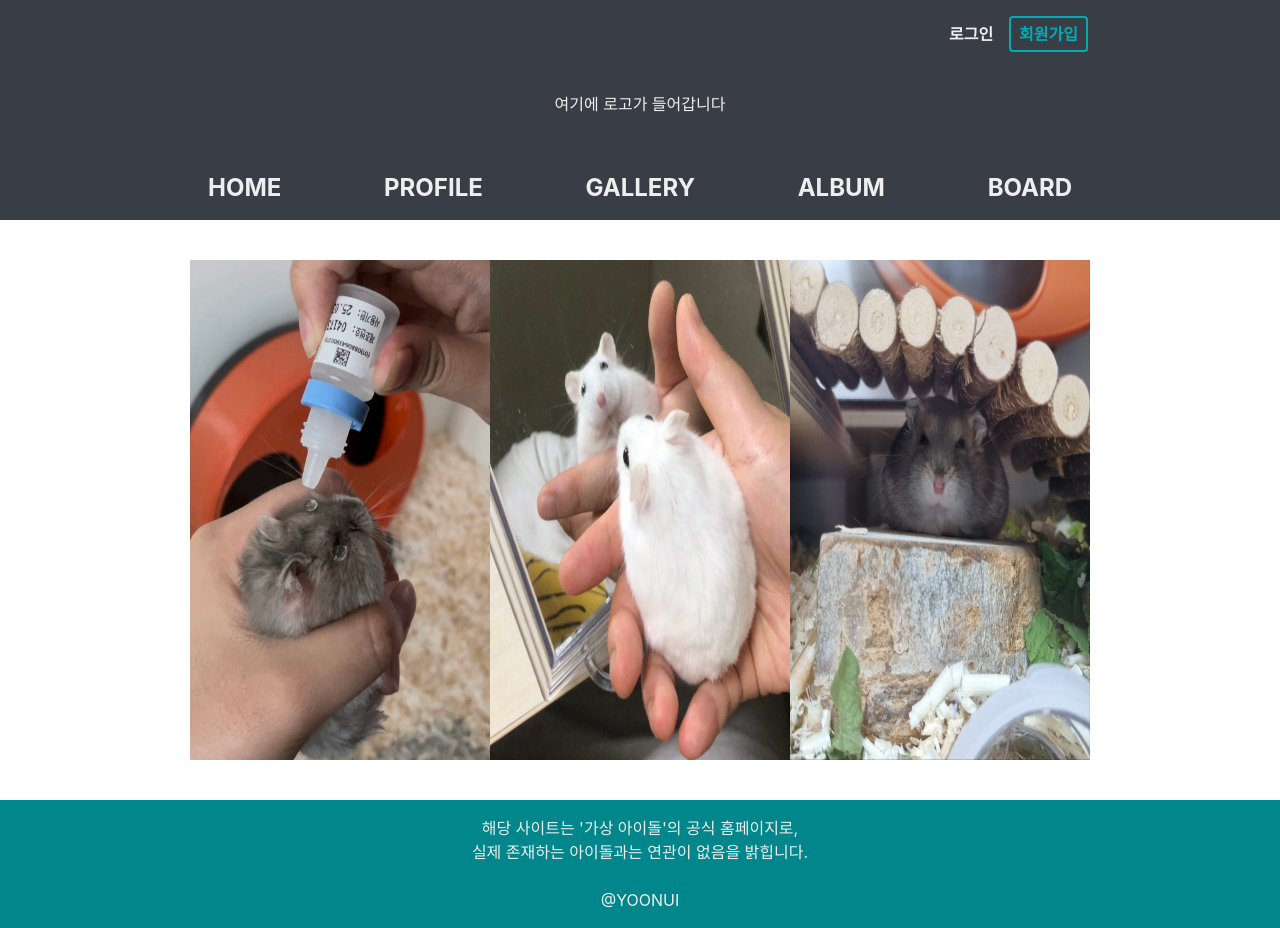
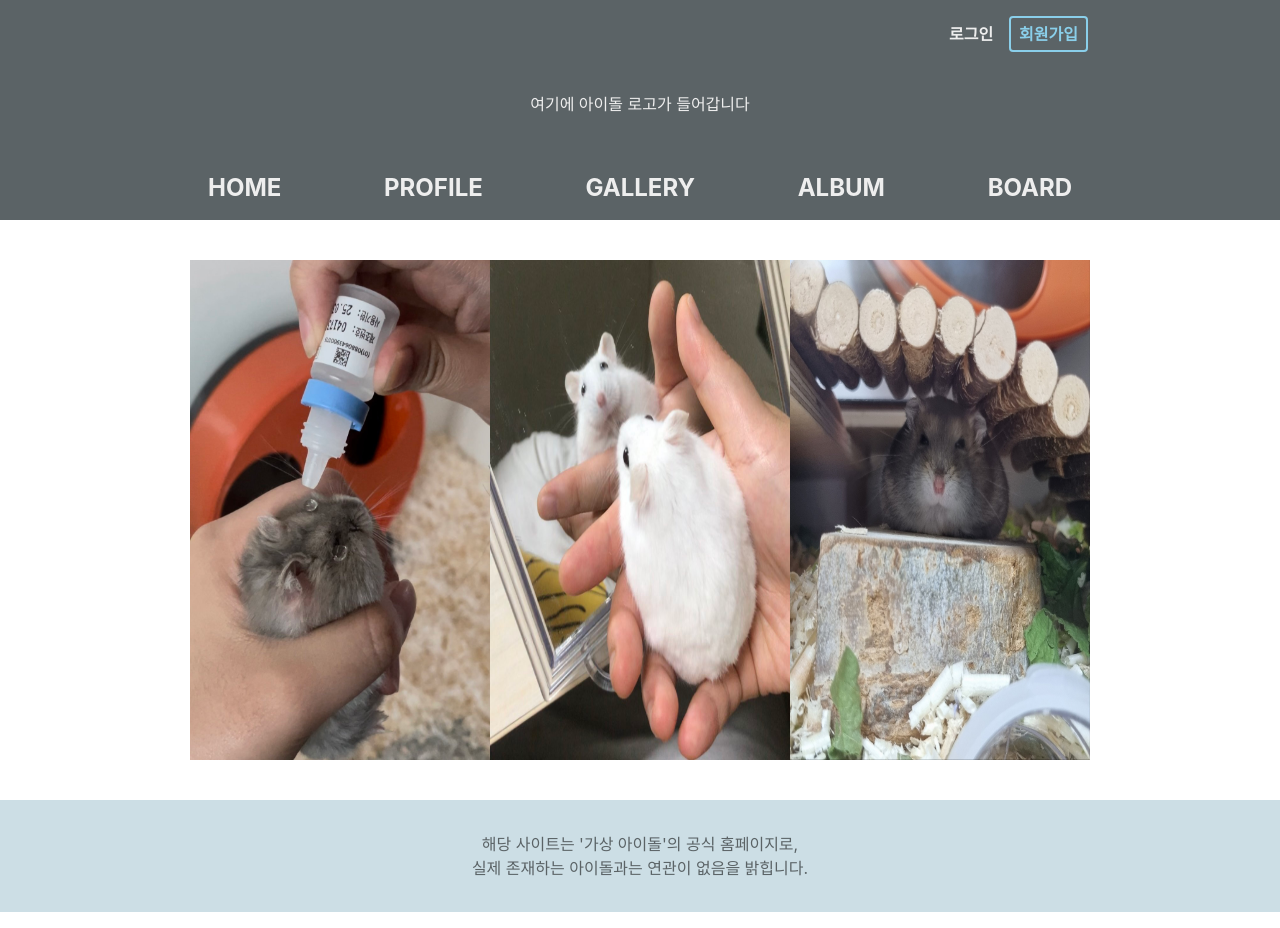
Before and after one commit to yoonui/Virtual_idol_Official_website_frontend, a React (Create React App) app: page / in a window 1280 px wide. Built offline with nearby package versions, Linux system fonts and the light colour scheme.

Commit message:
UPDATE: 대표 색상 수정

```diff
--- a/src/components/basic/Footer.tsx
+++ b/src/components/basic/Footer.tsx
@@ -1,11 +1,9 @@
 const Footer = () => {
   return (
-    <div className="w-[100%] bg-custom-mint-dark flex justify-center">
-      <div className="w-[70%] text-custom-white text-center my-4">
+    <div className="w-[100%] bg-symbolic-color flex justify-center">
+      <div className="w-[70%] text-symbolic-color-black text-center my-8">
         <div>해당 사이트는 '가상 아이돌'의 공식 홈페이지로,</div>
         <div>실제 존재하는 아이돌과는 연관이 없음을 밝힙니다.</div>
-        <br />
-        <div>@YOONUI</div>
       </div>
     </div>
   );
--- a/src/components/basic/Header.tsx
+++ b/src/components/basic/Header.tsx
@@ -1,37 +1,37 @@
 const Header = () => {
   return (
-    <div className="w-[100%] bg-custom-gray text-custom-white justify-center flex items-center">
+    <div className="w-[100%] bg-symbolic-color-black text-custom-white justify-center flex items-center">
       <div className="w-[70%]">
         <div className="flex justify-end my-4">
           <button className="mr-4 font-bold hover:text-custom-white-dark">
             로그인
           </button>
-          <button className="px-2 py-1 font-bold border-2 rounded border-custom-mint text-custom-mint hover:border-custom-mint-dark hover:text-custom-mint-dark">
+          <button className="px-2 py-1 font-bold border-2 rounded border-symbolic-color-blue text-symbolic-color-blue hover:border-symbolic-color-blue-dark hover:text-symbolic-color-blue-dark">
             회원가입
           </button>
         </div>
-        <div className="my-10 text-center"> 여기에 로고가 들어갑니다 </div>
+        <div className="my-10 text-center">여기에 아이돌 로고가 들어갑니다</div>
 
         <div className="flex justify-between text-2xl font-bold">
           <button className="relative p-4 group">
             <span>HOME</span>
-            <span className="absolute left-0 w-0 h-2 transition-all -bottom-0 bg-custom-mint group-hover:w-full"></span>
+            <span className="absolute left-0 w-0 h-2 transition-all -bottom-0 bg-symbolic-color-blue group-hover:w-full"></span>
           </button>
           <button className="relative p-4 group">
             <span>PROFILE</span>
-            <span className="absolute left-0 w-0 h-2 transition-all -bottom-0 bg-custom-mint group-hover:w-full"></span>
+            <span className="absolute left-0 w-0 h-2 transition-all -bottom-0 bg-symbolic-color-blue group-hover:w-full"></span>
           </button>
           <button className="relative p-4 group">
             <span>GALLERY</span>
-            <span className="absolute left-0 w-0 h-2 transition-all -bottom-0 bg-custom-mint group-hover:w-full"></span>
+            <span className="absolute left-0 w-0 h-2 transition-all -bottom-0 bg-symbolic-color-blue group-hover:w-full"></span>
           </button>
           <button className="relative p-4 group">
             <span>ALBUM</span>
-            <span className="absolute left-0 w-0 h-2 transition-all -bottom-0 bg-custom-mint group-hover:w-full"></span>
+            <span className="absolute left-0 w-0 h-2 transition-all -bottom-0 bg-symbolic-color-blue group-hover:w-full"></span>
           </button>
           <button className="relative p-4 group">
             <span>BOARD</span>
-            <span className="absolute left-0 w-0 h-2 transition-all -bottom-0 bg-custom-mint group-hover:w-full"></span>
+            <span className="absolute left-0 w-0 h-2 transition-all -bottom-0 bg-symbolic-color-blue group-hover:w-full"></span>
           </button>
         </div>
       </div>
--- a/tailwind.config.js
+++ b/tailwind.config.js
@@ -2,13 +2,24 @@ module.exports = {
   content: ["./src/**/*.{js,jsx,ts,tsx}"],
   theme: {
     colors: {
-      "custom-black": "#222831",
+      "symbolic-color": "#CCDEE5",
 
-      "custom-gray": "#393E46",
-      "custom-gray-light": "#5e6673",
+      "symbolic-color-black": "#5B6366",
 
-      "custom-mint": "#00ADB5",
-      "custom-mint-dark": "#01868c",
+      "symbolic-color-blue": "#8ACFEA",
+      "symbolic-color-blue-dark": "#8ACFEA",
+
+      "symbolic-color-darkgray": "#3C5A66",
+
+      "symbolic-color-gray": "#9FADB3",
+
+      // "custom-black": "#222831",
+
+      // "custom-gray": "#393E46",
+      // "custom-gray-light": "#5e6673",
+
+      // "custom-mint": "#00ADB5",
+      // "custom-mint-dark": "#01868c",
 
       "custom-white": "#EEEEEE",
       "custom-white-dark": "#bdbdbd",
```
